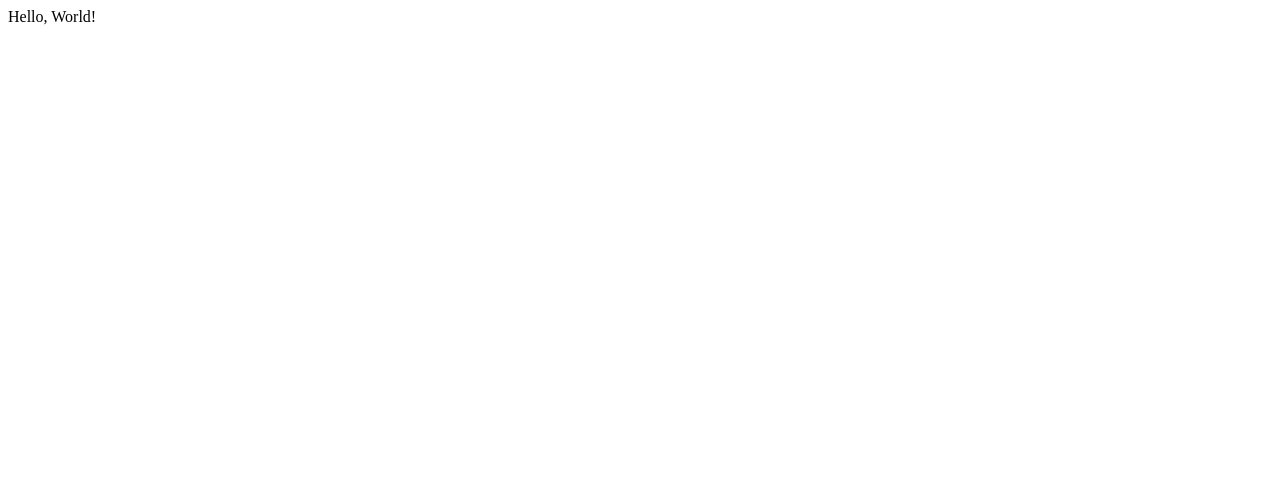
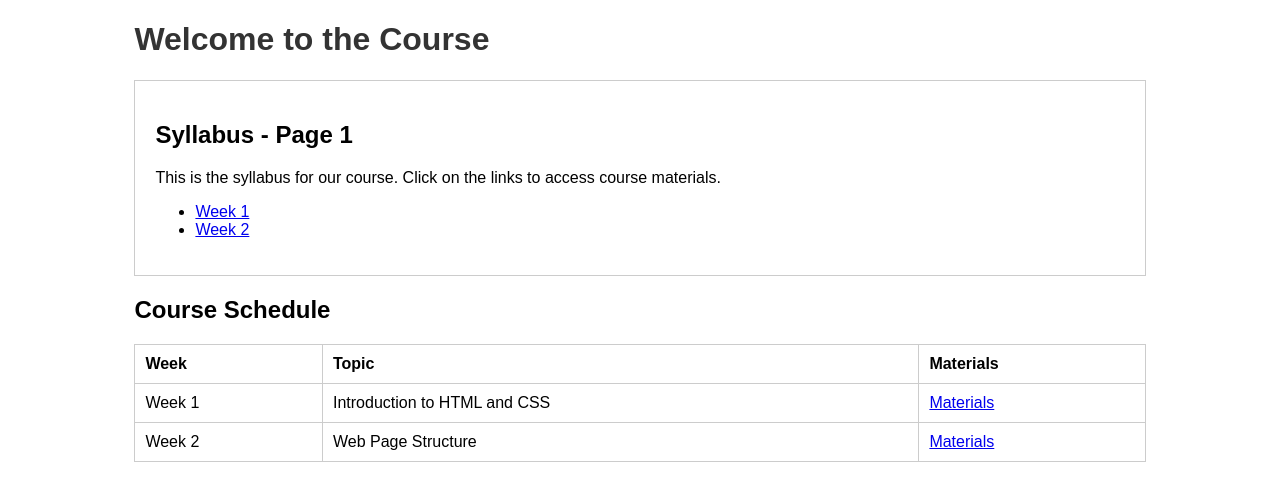
Before and after one commit to RahulChandrahas/RahulChandrahas.github.io, a plain HTML site: page index.html in a window 1280 px wide. Drawn offline with Linux system fonts and the light colour scheme.

Commit message:
Update index.html

```diff
--- a/index.html
+++ b/index.html
@@ -1,6 +1,75 @@
+<!DOCTYPE html>
 <html>
- <head><title>Hello, World!</title></head>
- <body>
- Hello, World!
- </body>
+<head>
+    <meta charset="UTF-8">
+    <title>Course Homepage</title>
+    <style>
+        body {
+            font-family: Arial, sans-serif;
+        }
+
+        .container {
+            width: 80%;
+            margin: 0 auto;
+        }
+
+        h1 {
+            color: #333;
+        }
+
+        .syllabus {
+            border: 1px solid #ccc;
+            padding: 20px;
+            margin: 20px 0;
+        }
+
+        table {
+            width: 100%;
+            border-collapse: collapse;
+        }
+
+        table, th, td {
+            border: 1px solid #ccc;
+        }
+
+        th, td {
+            padding: 10px;
+            text-align: left;
+        }
+    </style>
+</head>
+<body>
+    <div class="container">
+        <h1>Welcome to the Course</h1>
+        <div class="syllabus">
+            <h2>Syllabus - Page 1</h2>
+            <p>This is the syllabus for our course. Click on the links to access course materials.</p>
+            <ul>
+                <li><a href="#week1">Week 1</a></li>
+                <li><a href="#week2">Week 2</a></li>
+                <!-- Add more weeks as needed -->
+            </ul>
+        </div>
+
+        <h2>Course Schedule</h2>
+        <table>
+            <tr>
+                <th>Week</th>
+                <th>Topic</th>
+                <th>Materials</th>
+            </tr>
+            <tr>
+                <td id="week1">Week 1</td>
+                <td>Introduction to HTML and CSS</td>
+                <td><a href="week1_materials.html">Materials</a></td>
+            </tr>
+            <tr>
+                <td id="week2">Week 2</td>
+                <td>Web Page Structure</td>
+                <td><a href="week2_materials.html">Materials</a></td>
+            </tr>
+            <!-- Add more weeks as needed -->
+        </table>
+    </div>
+</body>
 </html>
```
